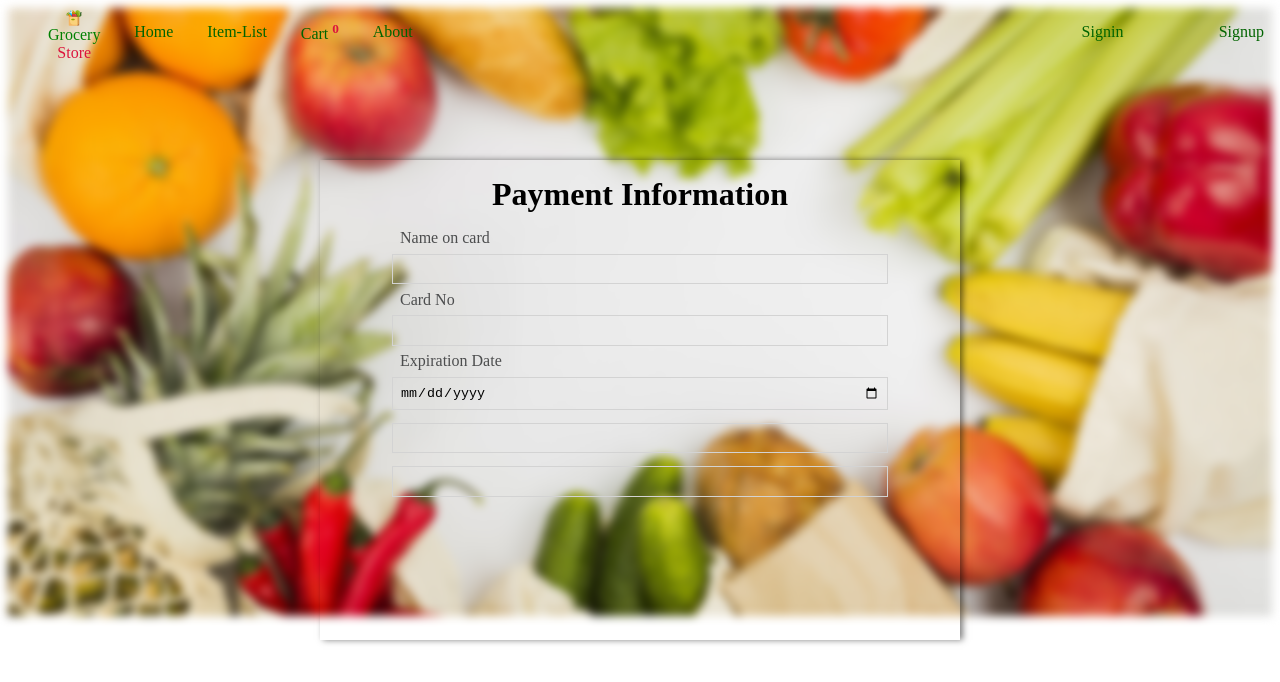
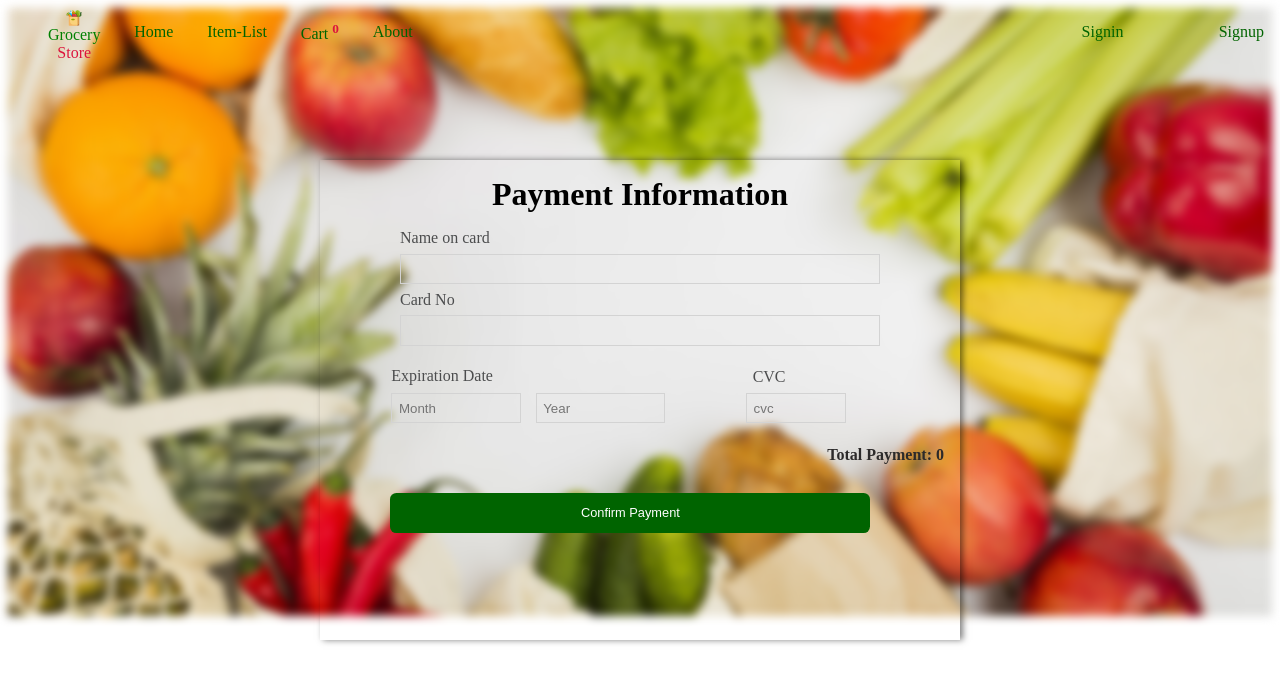
Before and after one commit to Masood802/groceryapp, a Vue app: page /payment-details in a window 1280 px wide. Shown: the top 682 px of the page. Built offline with nearby package versions, Linux system fonts and the light colour scheme.

Commit message:
cleaning

```diff
--- a/src/views/CheckoutForm.vue
+++ b/src/views/CheckoutForm.vue
@@ -65,6 +65,17 @@ onMounted(() => {
   background-position: center;
   filter: blur(5px);
 }
+.msg {
+  width: 60em;
+  background-color: transparent;
+  margin: auto;
+  height: 30em;
+  position: absolute;
+  top: 50%;
+  left: 50%;
+  transform: translate(-50%, -50%);
+  z-index: 1;
+}
 h1 {
   margin: 1em 0;
   text-align: center;
--- a/src/views/PaymentDetails.vue
+++ b/src/views/PaymentDetails.vue
@@ -3,7 +3,7 @@
   <div class="navs"><Header></Header></div>
   <div class="payment">
     <h1>Payment Information</h1>
-    <form action="">
+    <form @submit.prevent="Submit">
       <div class="input-control">
         <label for="name">Name on card</label>
         <input type="text" name="name" />
@@ -12,27 +12,41 @@
         <label for="cardnum">Card No</label>
         <input type="text" name="cardnum" />
       </div>
-      <div class="input-control">
-        <label for="expiry">Expiration Date</label>
-        <input type="date" name="expiry" />
+      <div class="expiry">
+        <div class="input-control-exp">
+          <label for="expiry">Expiration Date</label>
+          <input type="text" name="expiry" placeholder="Month" />
+        </div>
+        <div class="input-control-exp">
+          <label for="expiry">&nbsp;</label>
+          <input type="text" name="expiry" placeholder="Year" />
+        </div>
+        <div class="input-control-cvc">
+          <label for="CVC">CVC </label>
+          <input type="text" name="CVC" placeholder="cvc" />
+        </div>
       </div>
-      <div class="input-control">
-        <label for="expiry"> </label>
-        <input type="text" name="expiry" />
+
+      <div class="gtotal">
+        <p>Total Payment: {{ store.shipping + store.Gtotal }}</p>
       </div>
-      <div class="input-control">
-        <label for="CVC"> </label>
-        <input type="text" name="CVC" />
-      </div>
+      <button>Confirm Payment</button>
     </form>
   </div>
 </template>
 
 <script setup>
 import Header from "../components/Header.vue";
+import { useGroceryStore } from "../stores/grocery";
+let store = useGroceryStore();
 </script>
 
 <style scoped>
+* {
+  box-sizing: border-box;
+  margin: 0;
+  padding: 0;
+}
 .navs {
   position: absolute;
   top: 0;
@@ -69,8 +83,49 @@ h1 {
   align-items: center;
   flex-direction: column;
 }
-input[type="text"],
-input[type="date"] {
+.expiry {
+  display: flex;
+  justify-content: flex-start;
+  align-items: center;
+  width: 80%;
+  margin: auto;
+}
+.input-control-exp {
+  display: flex;
+  justify-content: flex-start;
+  align-items: center;
+  flex-direction: column;
+  margin: auto;
+}
+.input-control-exp input[type="text"] {
+  width: 90%;
+  margin: 0 1em;
+  border: 1px solid lightgray;
+  background-color: transparent;
+}
+.input-control-exp label {
+  width: 90%;
+  margin: 0.5em 2.2em;
+  color: rgb(76, 77, 78);
+  text-align: left;
+}
+.input-control-cvc {
+  display: flex;
+  justify-content: flex-start;
+  align-items: flex-start;
+  flex-direction: column;
+}
+.input-control-cvc input[type="text"] {
+  width: 45%;
+  margin: 0.5em 5.5em;
+  border: 1px solid lightgray;
+  background-color: transparent;
+}
+.input-control-cvc label {
+  width: 45%;
+  margin: 1em 5em 0 5em;
+}
+input[type="text"] {
   width: 75%;
   padding: 0.5em;
   border: 1px solid lightgray;
@@ -81,4 +136,20 @@ label {
   width: 75%;
   color: rgb(76, 77, 78);
 }
+.gtotal {
+  text-align: right;
+  margin: 1em;
+  font-weight: bold;
+  color: rgb(44, 42, 42);
+}
+button {
+  width: 75%;
+  padding: 1em 1.5em;
+  margin: 1em 5.5em;
+  border: none;
+  background-color: darkgreen;
+  color: white;
+  border-radius: 0.5em;
+  font-size: 0.8em;
+}
 </style>
```
